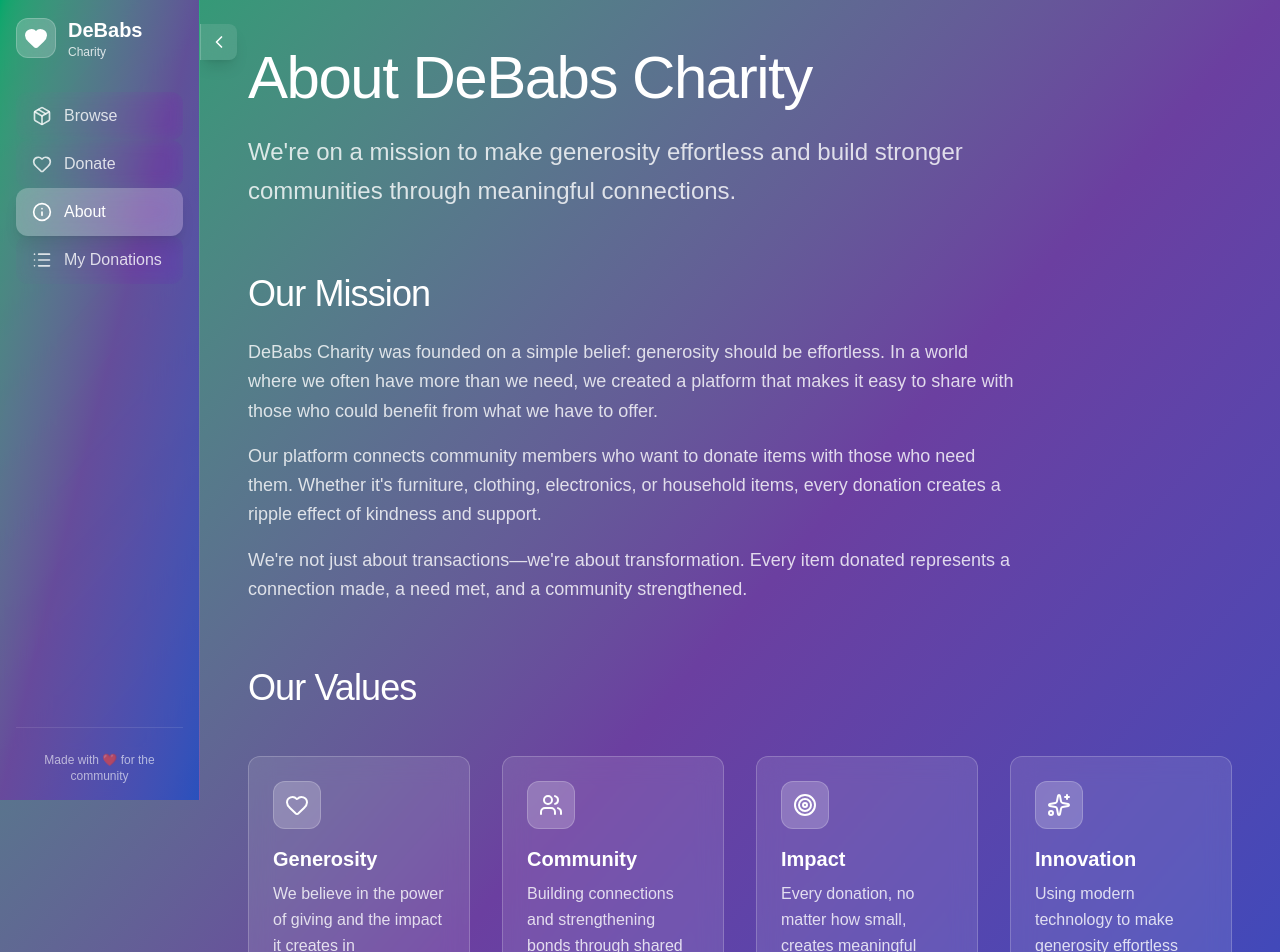
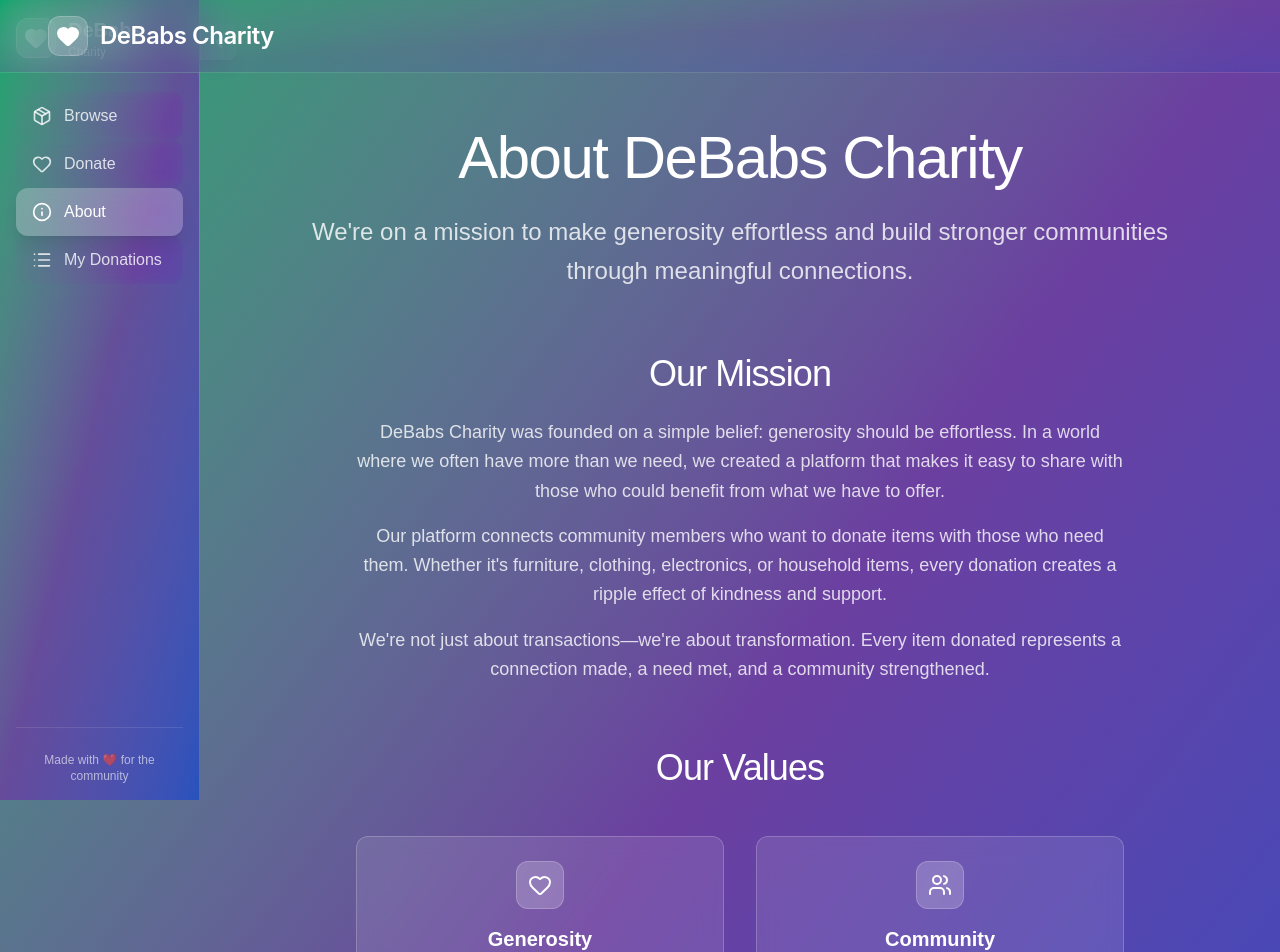
Before and after one commit to notchopp/Debabs-Charity, a Next.js app: page /about in a window 1280 px wide. Shown: the top 952 px of the page. Built offline with nearby package versions, Linux system fonts and the light colour scheme.

Commit message:
Add transparent header with charity name, optimize fonts for official look, center about page content

```diff
--- a/src/app/about/page.tsx
+++ b/src/app/about/page.tsx
@@ -30,9 +30,10 @@ export default function AboutPage() {
 
   return (
     <div className="min-h-screen p-6 md:p-12">
+      <div className="max-w-4xl mx-auto">
         {/* Hero Section */}
         <motion.section
-        className="mb-16"
+          className="mb-16 text-center"
           initial={{ opacity: 0, y: -20 }}
           animate={{ opacity: 1, y: 0 }}
           transition={{ duration: 0.6 }}
@@ -40,14 +41,14 @@ export default function AboutPage() {
           <h1 className="text-4xl md:text-6xl font-light text-white mb-6 tracking-tight">
             About DeBabs Charity
           </h1>
-        <p className="text-xl md:text-2xl text-white/80 leading-relaxed max-w-3xl">
+          <p className="text-xl md:text-2xl text-white/80 leading-relaxed">
             We&apos;re on a mission to make generosity effortless and build stronger communities through meaningful connections.
           </p>
         </motion.section>
 
         {/* Mission Section */}
         <motion.section
-        className="mb-16"
+          className="mb-16 text-center"
           initial={{ opacity: 0, y: 20 }}
           whileInView={{ opacity: 1, y: 0 }}
           viewport={{ once: true }}
@@ -56,7 +57,7 @@ export default function AboutPage() {
           <h2 className="text-3xl md:text-4xl font-light text-white mb-6 tracking-tight">
             Our Mission
           </h2>
-        <div className="space-y-4 text-lg text-white/80 leading-relaxed max-w-3xl">
+          <div className="space-y-4 text-lg text-white/80 leading-relaxed max-w-3xl mx-auto">
             <p>
               DeBabs Charity was founded on a simple belief: generosity should be effortless.
               In a world where we often have more than we need, we created a platform that makes
@@ -82,20 +83,20 @@ export default function AboutPage() {
           viewport={{ once: true }}
           transition={{ duration: 0.6 }}
         >
-        <h2 className="text-3xl md:text-4xl font-light text-white mb-12 tracking-tight">
+          <h2 className="text-3xl md:text-4xl font-light text-white mb-12 tracking-tight text-center">
             Our Values
           </h2>
-        <div className="grid grid-cols-1 md:grid-cols-2 lg:grid-cols-4 gap-8">
+          <div className="grid grid-cols-1 md:grid-cols-2 gap-8 max-w-3xl mx-auto">
             {values.map((value, index) => (
               <motion.div
                 key={value.title}
-              className="p-6 bg-white/10 backdrop-blur-md rounded-xl border border-white/20 hover:bg-white/15 transition-all"
+                className="p-6 bg-white/10 backdrop-blur-md rounded-xl border border-white/20 hover:bg-white/15 transition-all text-center"
                 initial={{ opacity: 0, y: 20 }}
                 whileInView={{ opacity: 1, y: 0 }}
                 viewport={{ once: true }}
                 transition={{ duration: 0.5, delay: index * 0.1 }}
               >
-              <div className="w-12 h-12 bg-white/20 rounded-xl flex items-center justify-center mb-4 border border-white/20">
+                <div className="w-12 h-12 bg-white/20 rounded-xl flex items-center justify-center mb-4 border border-white/20 mx-auto">
                   <value.icon className="text-white" size={24} />
                 </div>
                 <h3 className="text-xl font-semibold text-white mb-2">
@@ -147,5 +148,6 @@ export default function AboutPage() {
           </div>
         </motion.section>
       </div>
+    </div>
   )
 }
--- a/src/app/layout.tsx
+++ b/src/app/layout.tsx
@@ -1,6 +1,7 @@
 import type { Metadata } from "next";
 import "./globals.css";
 import Sidebar from "@/components/Sidebar";
+import Header from "@/components/Header";
 
 export const metadata: Metadata = {
   title: "DeBabs Charity - Making Generosity Effortless",
@@ -30,9 +31,12 @@ export default function RootLayout({
       <body className="antialiased">
         <div className="flex min-h-screen bg-gradient-to-br from-[#00A86B] via-[#6B3FA0] to-[#1A4CC7]">
           <Sidebar />
-          <main className="flex-1 md:ml-[200px] min-h-screen transition-all duration-300" id="main-content">
-            {children}
-          </main>
+          <div className="flex-1 md:ml-[200px] min-h-screen transition-all duration-300" id="main-content">
+            <Header />
+            <main className="pt-20">
+              {children}
+            </main>
+          </div>
         </div>
       </body>
     </html>
--- /dev/null
+++ b/src/components/Header.tsx
@@ -0,0 +1,35 @@
+'use client'
+
+import { motion } from 'framer-motion'
+import { Heart } from 'lucide-react'
+import Link from 'next/link'
+
+export default function Header() {
+  return (
+    <motion.header
+      className="fixed top-0 left-0 right-0 z-50 bg-gradient-to-br from-[#00A86B]/20 via-[#6B3FA0]/20 to-[#1A4CC7]/20 backdrop-blur-xl border-b border-white/10"
+      initial={{ y: -100 }}
+      animate={{ y: 0 }}
+      transition={{ duration: 0.5 }}
+    >
+      <div className="max-w-7xl mx-auto px-6 md:px-12 py-4">
+        <Link href="/home">
+          <motion.div
+            className="flex items-center space-x-3"
+            whileHover={{ scale: 1.02 }}
+            transition={{ duration: 0.2 }}
+          >
+            <div className="w-10 h-10 bg-white/20 backdrop-blur-md rounded-xl flex items-center justify-center border border-white/20">
+              <Heart className="text-white" size={24} fill="currentColor" />
+            </div>
+            <div>
+              <h1 className="text-2xl font-semibold text-white tracking-tight" style={{ fontFamily: 'Inter, system-ui, -apple-system, sans-serif', letterSpacing: '-0.02em' }}>
+                DeBabs Charity
+              </h1>
+            </div>
+          </motion.div>
+        </Link>
+      </div>
+    </motion.header>
+  )
+}
```
Lines whose indentation alone changed are shown as unchanged.
